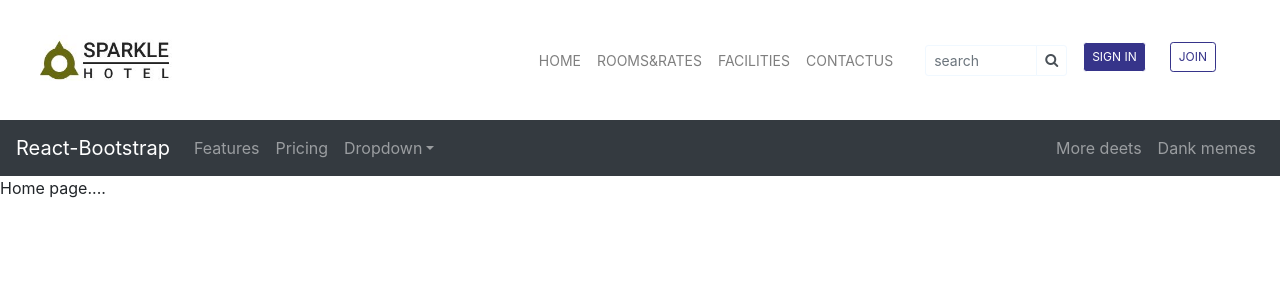
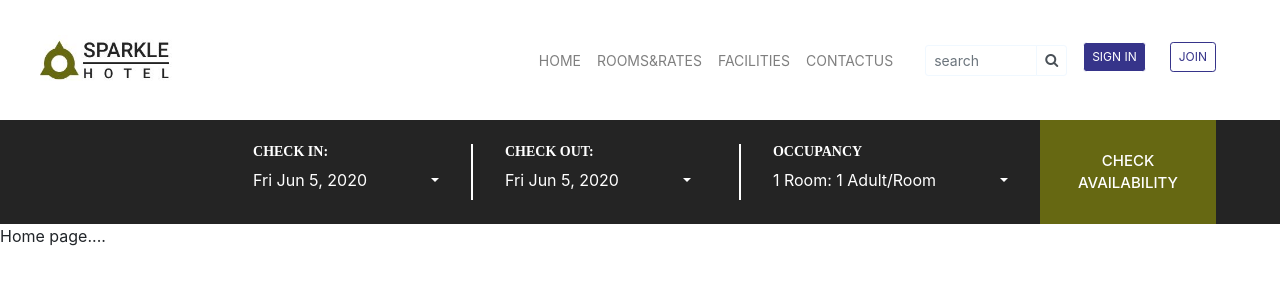
Before and after one commit to zurri-org/Zurri-Frontend, a React (Create React App) app: page / in a window 1280 px wide. Shown: the top 300 px of the page. Built offline with nearby package versions, Linux system fonts and the light colour scheme.

Commit message:
created App nav-bar styling

```diff
--- a/src/assets/css/styles.css
+++ b/src/assets/css/styles.css
@@ -44,3 +44,34 @@
     background-color: #fff;
     border-color: #36348A;
 }
+.dropdown-section> .dropdown> .dropdown-toggle::after{
+    margin-left: 4em;
+}
+
+/* ------------custom css of black nevigation bar---------- */
+.dark-nav-bar> .navbar {
+    height: 13vh;
+    background-color: #242424;
+}
+.dropdown-section> .header{
+    color: white;
+    font-family: Playfair Display SC;
+    margin: auto;
+}
+.dropdown-section> .dropdown>.dropdown-toggle {
+    color: white;
+}
+.navbar-nav> .dropdown-section:nth-child(2) {
+    border-right: 2px solid white;
+    border-left: 2px solid white;
+    padding-right: 40px;
+}
+.dark-nav-bar> .navbar> .collapse> .nav-item> .btn {
+    font-size: 15px;
+    font-weight: 500;
+    height: 13vh;
+    width: 11rem;
+    border-radius: 0px;
+    background-color: #666812;
+    border-color: #666812;
+}
--- a/src/components/static/NavBar/appNavBar.js
+++ b/src/components/static/NavBar/appNavBar.js
@@ -2,37 +2,72 @@ import React from 'react'
 import {
     Navbar,
     Nav,
-    NavDropdown
+    NavDropdown,
+    NavItem,
+    Button
 } from "react-bootstrap";
 const AppNavBar = () => {
     return (
-      <Navbar collapseOnSelect expand="lg" bg="dark" variant="dark">
-        <Navbar.Brand href="#home">React-Bootstrap</Navbar.Brand>
+      <div className="dark-nav-bar d-none d-lg-block">
+        <Navbar collapseOnSelect expand="lg" variant="dark">
           <Navbar.Toggle aria-controls="responsive-navbar-nav" />
-        <Navbar.Collapse id="responsive-navbar-nav">
-          <Nav className="mr-auto">
-            <Nav.Link href="#features">Features</Nav.Link>
-            <Nav.Link href="#pricing">Pricing</Nav.Link>
-            <NavDropdown title="Dropdown" id="collasible-nav-dropdown">
-              <NavDropdown.Item href="#action/3.1">Action</NavDropdown.Item>
-              <NavDropdown.Item href="#action/3.2">
+          <Navbar.Collapse id="responsive-navbar-nav" className="pr-4">
+            <Nav className="ml-auto">
+              <NavItem className="dropdown-section pr-4">
+                <h5 className="font-14 font-weight-bold header ml-2">CHECK IN:</h5>
+                <NavDropdown title="Fri Jun 5, 2020" id="collasible-nav-dropdown">
+                  <NavDropdown.Item href="#">Action</NavDropdown.Item>
+                  <NavDropdown.Item href="#">
                     Another action
                   </NavDropdown.Item>
-              <NavDropdown.Item href="#action/3.3">Something</NavDropdown.Item>
+                  <NavDropdown.Item href="#">
+                    Something
+                  </NavDropdown.Item>
                   <NavDropdown.Divider />
-              <NavDropdown.Item href="#action/3.4">
+                  <NavDropdown.Item href="#">
                     Separated link
                   </NavDropdown.Item>
                 </NavDropdown>
+              </NavItem>
+              <NavItem className="dropdown-section pl-4">
+                <h5 className="font-14 font-weight-bold header ml-2">CHECK OUT:</h5>
+                <NavDropdown title="Fri Jun 5, 2020" id="collasible-nav-dropdown">
+                  <NavDropdown.Item href="#">Action</NavDropdown.Item>
+                  <NavDropdown.Item href="#">
+                    Another action
+                  </NavDropdown.Item>
+                  <NavDropdown.Item href="#">
+                    Something
+                  </NavDropdown.Item>
+                  <NavDropdown.Divider />
+                  <NavDropdown.Item href="#">
+                    Separated link
+                  </NavDropdown.Item>
+                </NavDropdown>
+              </NavItem>
+              <NavItem className="dropdown-section pl-4">
+                <h5 className="font-14 font-weight-bold header ml-2">OCCUPANCY</h5>
+                <NavDropdown title="1 Room: 1 Adult/Room" id="collasible-nav-dropdown">
+                  <NavDropdown.Item href="#">Action</NavDropdown.Item>
+                  <NavDropdown.Item href="#">
+                    Another action
+                  </NavDropdown.Item>
+                  <NavDropdown.Item href="#">
+                    Something
+                  </NavDropdown.Item>
+                  <NavDropdown.Divider />
+                  <NavDropdown.Item href="#">
+                    Separated link
+                  </NavDropdown.Item>
+                </NavDropdown>
+              </NavItem>
             </Nav>
-          <Nav>
-            <Nav.Link href="#deets">More deets</Nav.Link>
-            <Nav.Link eventKey={2} href="#memes">
-              Dank memes
-            </Nav.Link>
-          </Nav>
+            <NavItem>
+              <Button size="lg" className="ml-4 mr-4" variant="primary">CHECK AVAILABILITY</Button>
+            </NavItem>
           </Navbar.Collapse>
         </Navbar>
+      </div>
     );
 }
 
```
Lines whose indentation alone changed are shown as unchanged.
